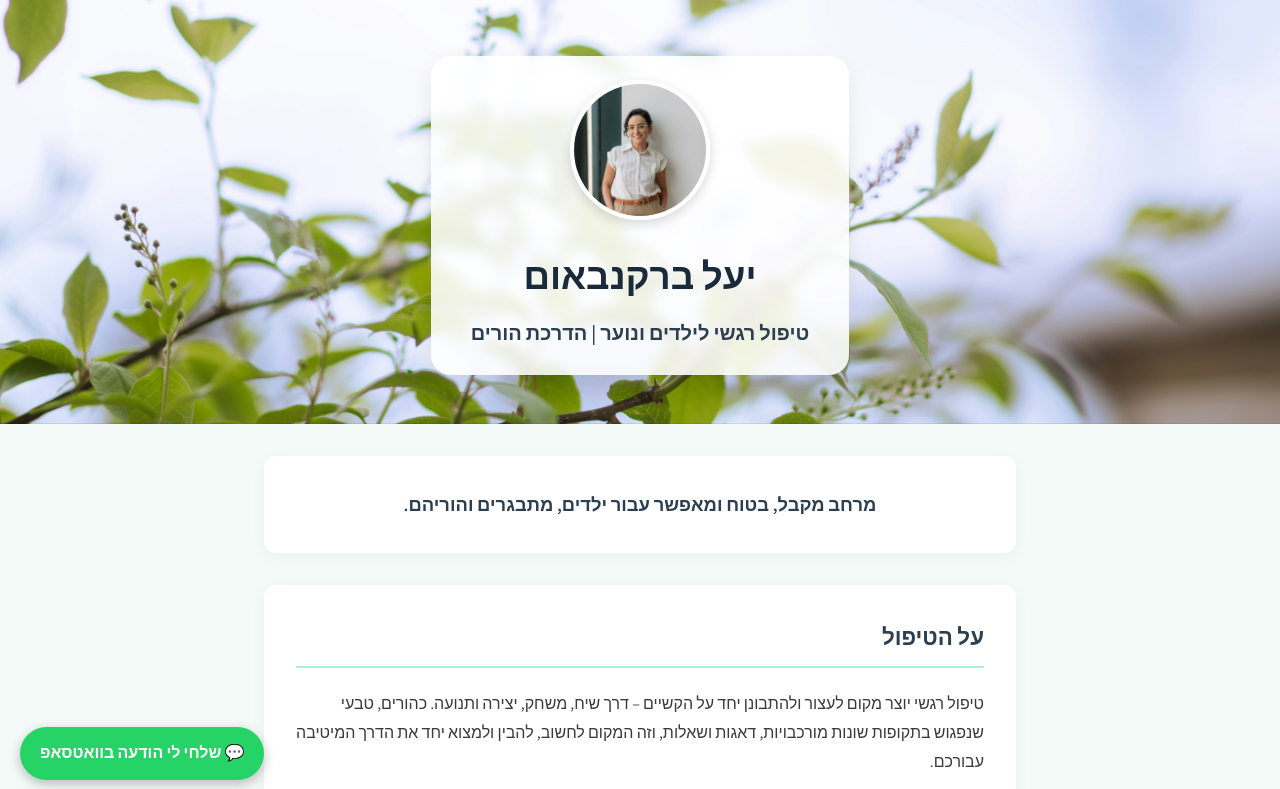
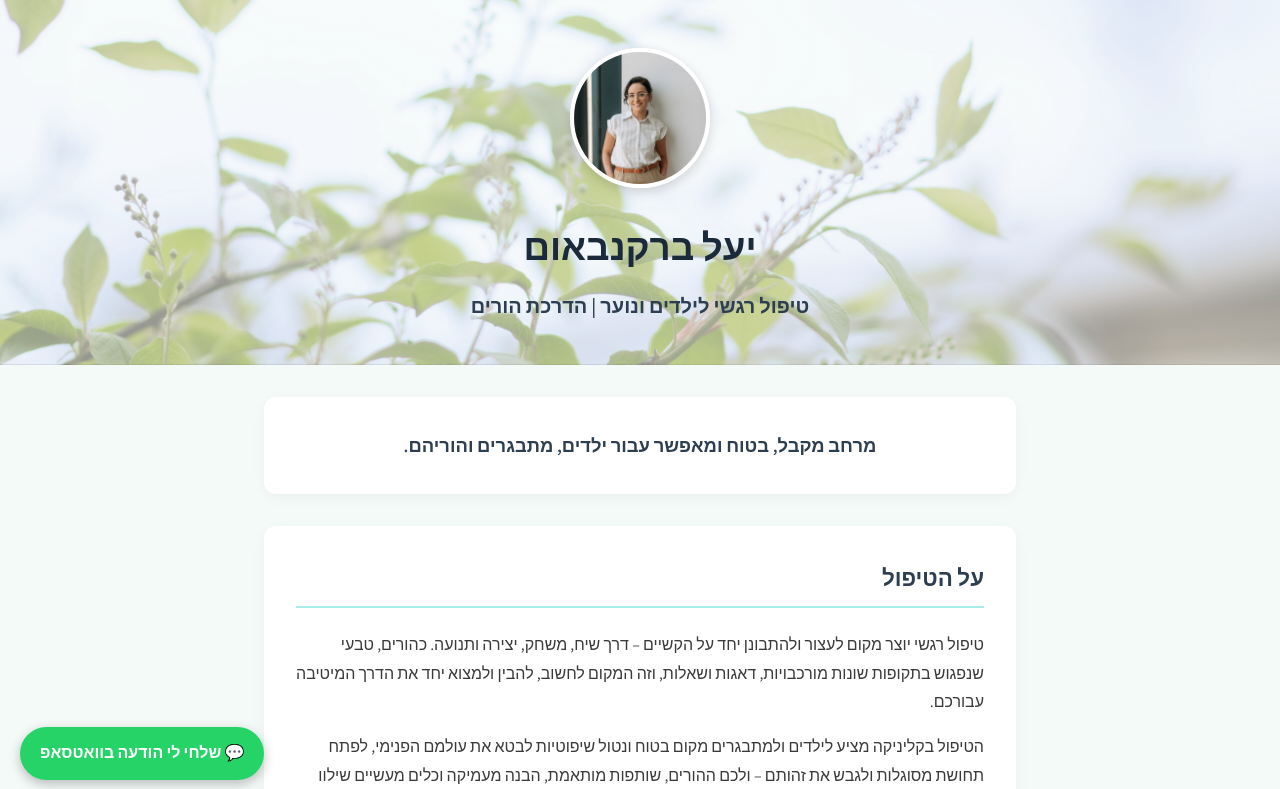
Before and after one commit to yaely1178/yael-website, a plain HTML site: page index.html in a window 1280 px wide. Shown: the top 789 px of the page. Drawn offline with Linux system fonts and the light colour scheme.

Commit message:
Update index.html

```diff
--- a/index.html
+++ b/index.html
@@ -19,20 +19,12 @@
       line-height: 1.8;
     }
     header {
-      background: url('header-bg.jpg.jpg') center/cover no-repeat;
-      padding: 3.5rem 1rem 3rem;
+      background: linear-gradient(rgba(244, 250, 248, 0.55), rgba(244, 250, 248, 0.55)),
+                  url('header-bg.jpg.jpg') center/cover no-repeat;
+      color: #2c3e50;
+      padding: 3rem 1rem 2.5rem;
       text-align: center;
       border-bottom: 1px solid rgba(0, 0, 0, 0.08);
-    }
-    .header-content {
-      display: inline-block;
-      background: rgba(255, 255, 255, 0.88);
-      backdrop-filter: blur(6px);
-      -webkit-backdrop-filter: blur(6px);
-      padding: 1.5rem 2.5rem;
-      border-radius: 20px;
-      box-shadow: 0 8px 25px rgba(0, 0, 0, 0.08);
-      max-width: 90%;
     }
     header img {
       width: 140px;
@@ -41,7 +33,7 @@
       border-radius: 50%;
       border: 4px solid #ffffff;
       box-shadow: 0 4px 12px rgba(0,0,0,0.15);
-      margin-bottom: 0.8rem;
+      margin-bottom: 1rem;
     }
     header h1 {
       margin: 0;
@@ -50,7 +42,7 @@
       color: #1a2a3a;
     }
     header h2 {
-      margin: 0.4rem 0 0;
+      margin: 0.5rem 0 0;
       font-size: 1.25em;
       font-weight: 600;
       color: #2c3e50;
@@ -117,11 +109,9 @@
 <body>
 
   <header>
-    <div class="header-content">
-      <img src="Screenshot_20250928-164735_Chrome.jpg" alt="יעל ברקנבאום">
-      <h1>יעל ברקנבאום</h1>
-      <h2>טיפול רגשי לילדים ונוער | הדרכת הורים</h2>
-    </div>
+    <img src="Screenshot_20250928-164735_Chrome.jpg" alt="יעל ברקנבאום">
+    <h1>יעל ברקנבאום</h1>
+    <h2>טיפול רגשי לילדים ונוער | הדרכת הורים</h2>
   </header>
 
   <div class="container">
```
